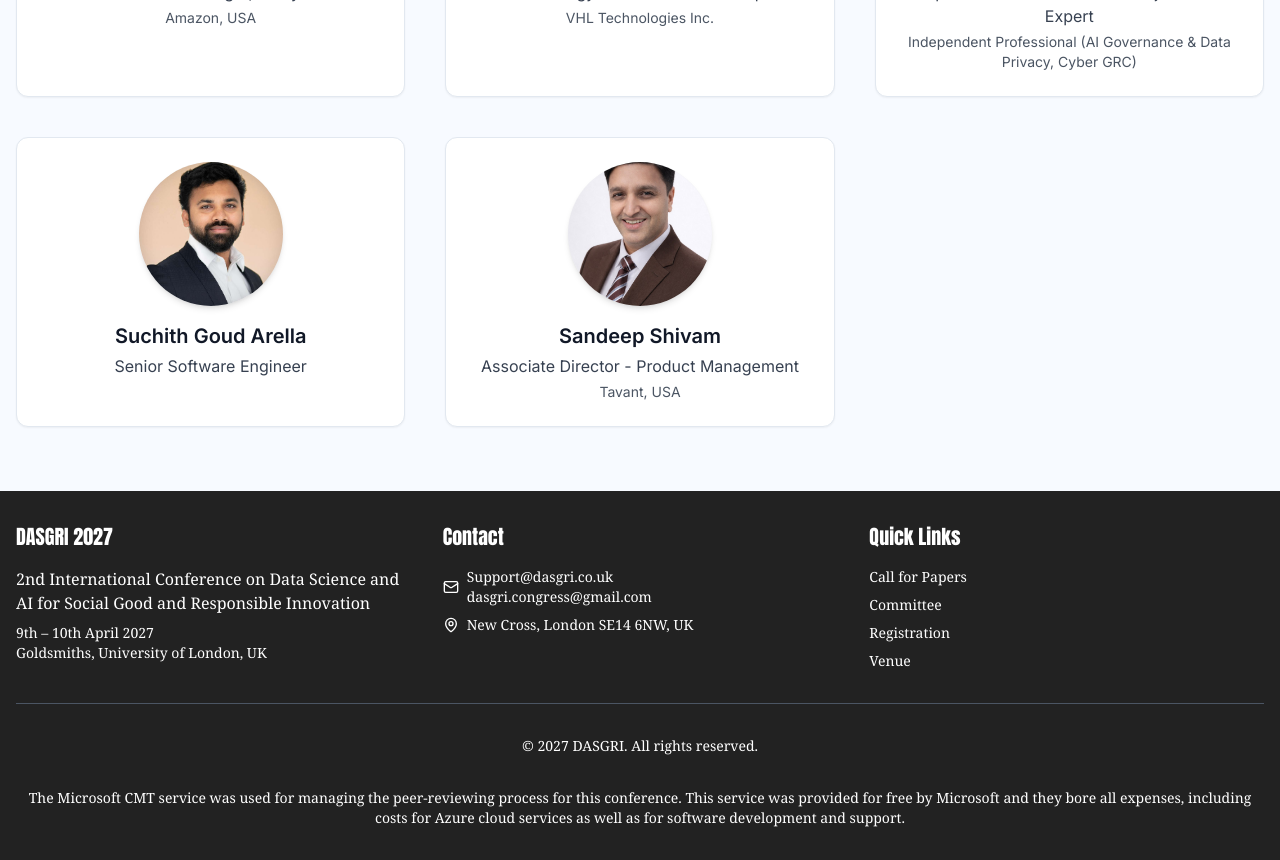
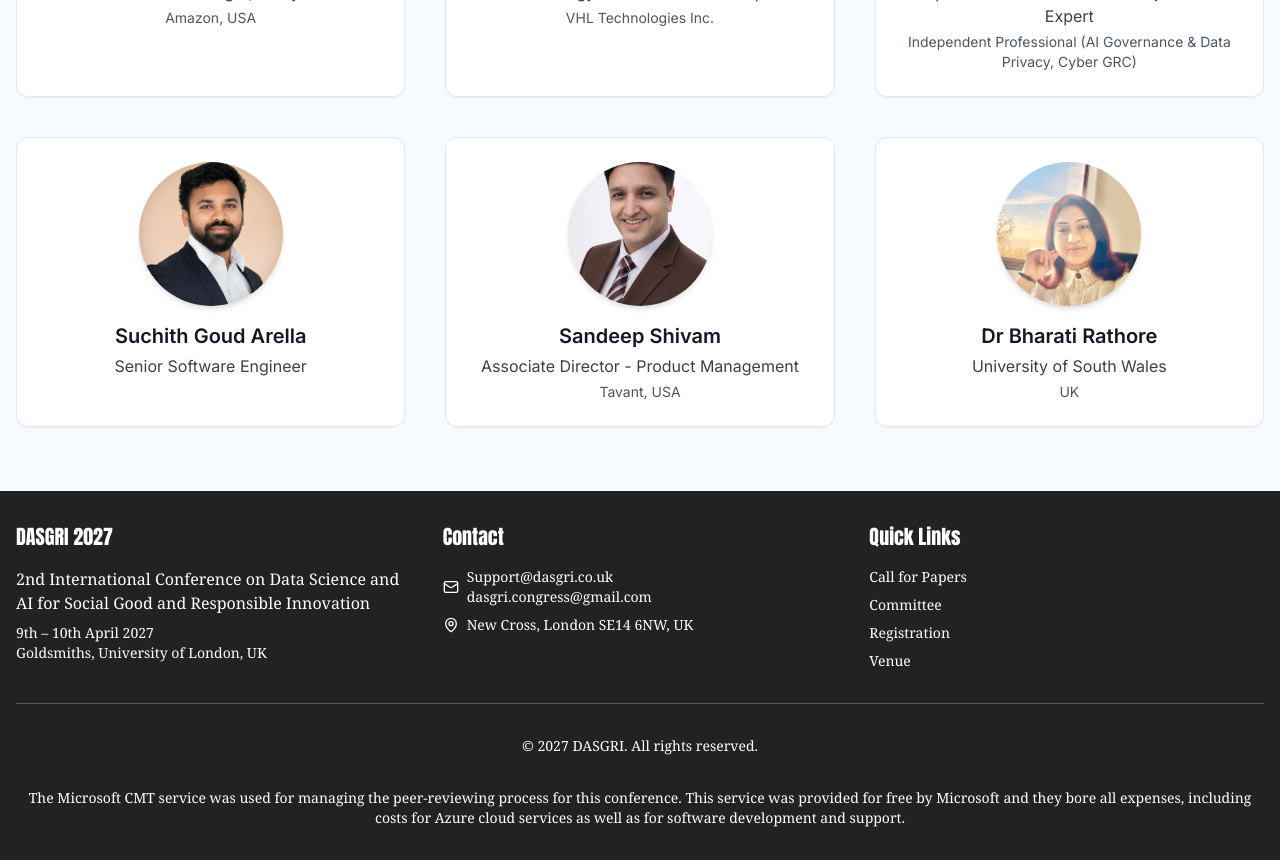
Before and after one commit to techyavii/aisgri-vista-website, a React (Vite) app: page / in a window 1280 px wide. Shown: the part 4020-4880 px from the top of the page. Built offline with nearby package versions, Linux system fonts and the light colour scheme.

Commit message:
add best paper

```diff
--- a/src/components/KeynoteSpeakers.tsx
+++ b/src/components/KeynoteSpeakers.tsx
@@ -103,6 +103,12 @@ const KeynoteSpeakers = () => {
       company: "Tavant, USA",
       profilePic: "keynotes/sandeep.jpeg",
     },
+    {
+      name: "Dr Bharati Rathore",
+      designation: "University of South Wales",
+      company: "UK",
+      profilePic: "keynotes/bharati.jpeg",
+    },
   ];
 
 
```
Also changed, not shown: public/keynotes/bharati.jpeg (added).
